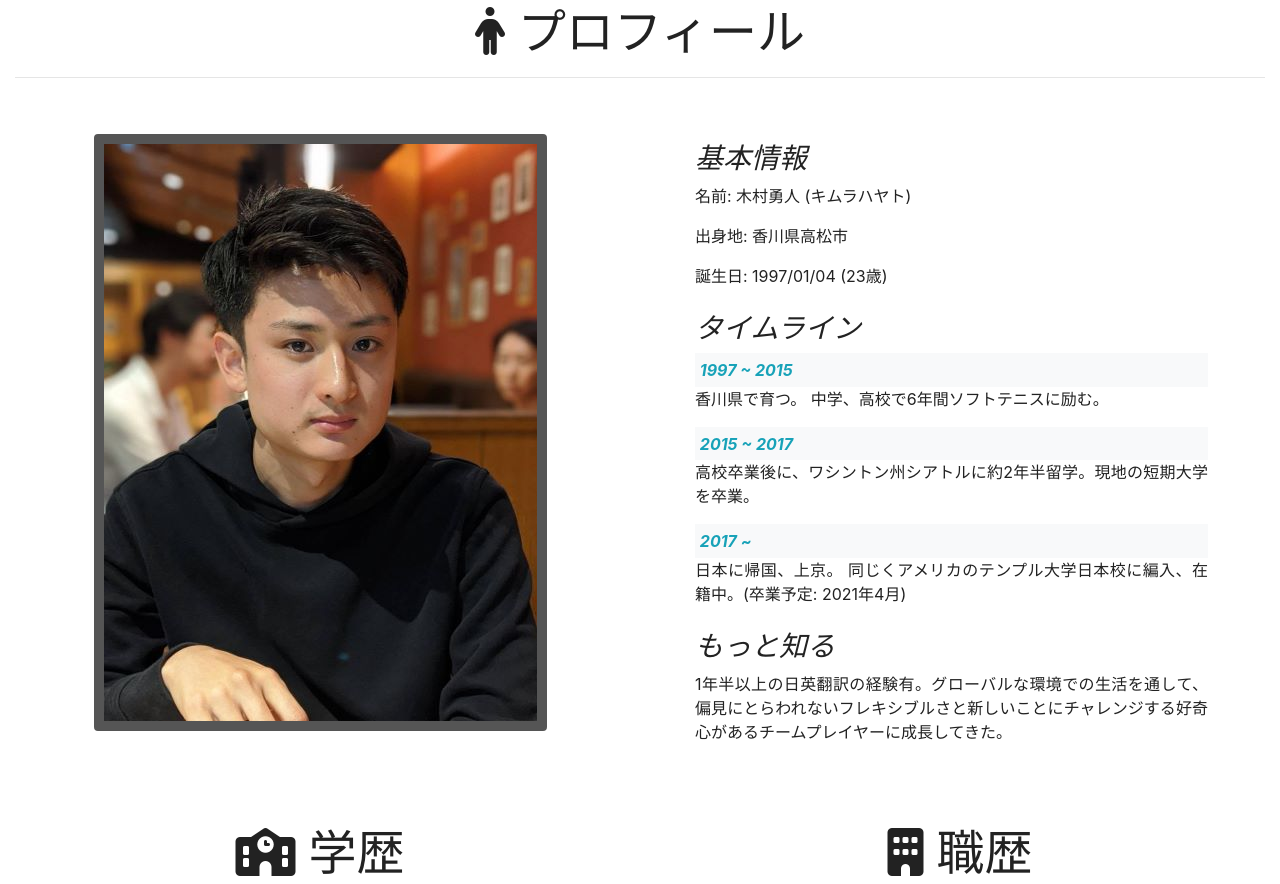
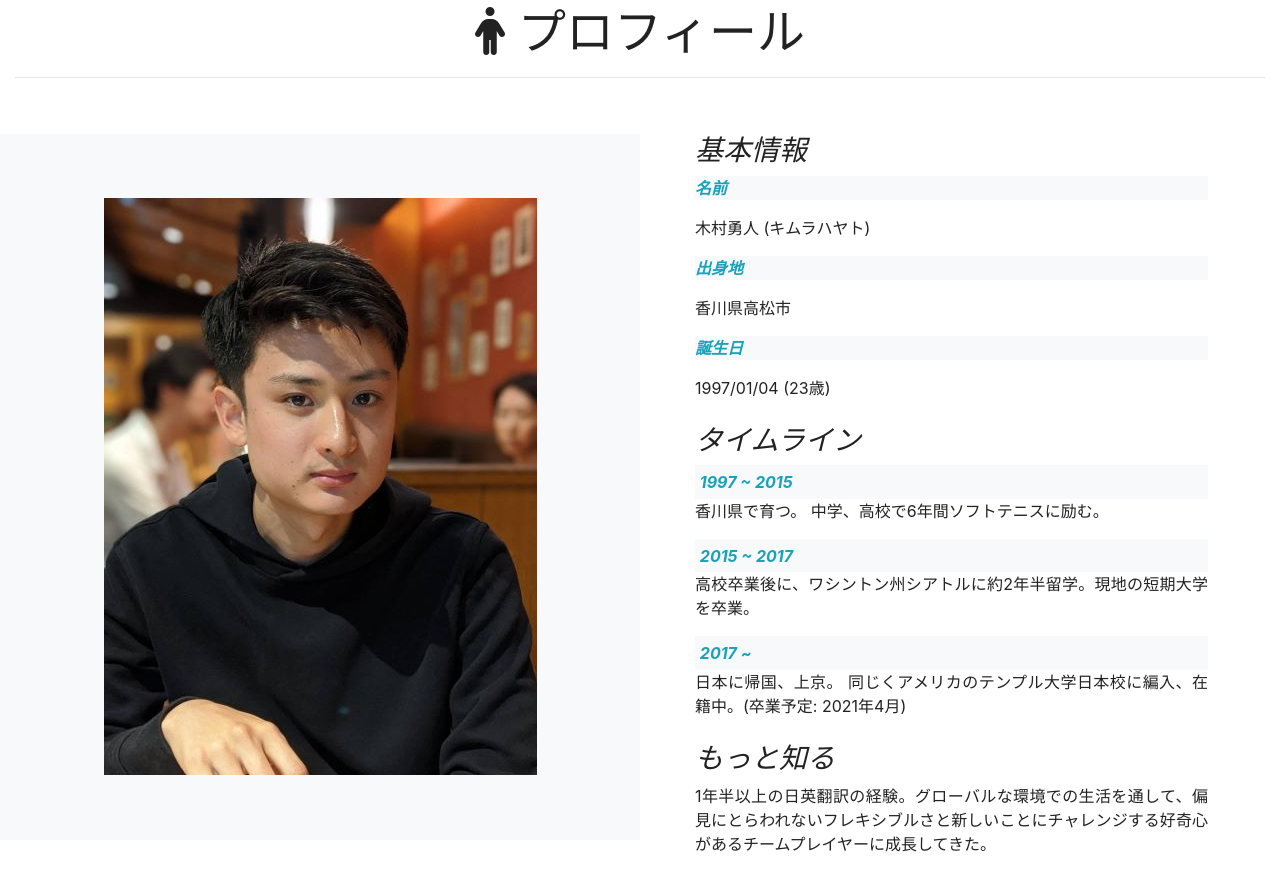
Before and after one commit to hayatomato-14/hayato-kimura, a plain HTML site: page index-ja.html in a window 1280 px wide. Shown: the part 1047-1931 px from the top of the page. Drawn offline with nearby package versions, Linux system fonts and the light colour scheme; some packages are replaced by stand-ins of ours; a script that the page names is missing.

Commit message:
Update index-ja.html

```diff
--- a/index-ja.html
+++ b/index-ja.html
@@ -36,7 +36,7 @@
           </li>
           <li class="nav-item">
               <a class="nav-link" href="#connect">つながる</a>
-          </li><li class="nav-item">
+          </li><li class="nav-item-2">
               <a class="nav-link" href="index.html">言語 (英語)</a>
           </li>
         </ul>
@@ -72,7 +72,7 @@
         </div>
       </div>
       <div class="carousel-item">
-        <img src="img/top4.JPG">
+        <img src="img/top4.jpg">
         <div class="carousel-caption">
           <p><i>もうひとつの家。シアトル。 2016.8.25</i></p>
         </div>
@@ -89,15 +89,20 @@
       </div>
     </div>
     <div class="row padding head-1">
-      <div class="col-lg-6">
-        <img class="profile-img img-fluid rounded mx-auto d-block" src="img/profile.jpg">
+      <div class="jumbotron jumbotron-fluid col-lg-6 bg-light">
+        <div class="container">
+        <img class="img-fluid mx-auto d-block" src="img/profile.jpg">
+        </div>
       </div>
       <div class="col-lg-6">
         <ul class="list-text text-justify">
-          <h3 class="head-1"><i>基本情報</i></h3>
-          <p>名前: 木村勇人 (キムラハヤト)</p>
-          <p>出身地: 香川県高松市</p>
-          <p>誕生日: 1997/01/04 (23歳)</p>
+          <h3><i>基本情報</i></h3>
+          <p class="text-info bg-light"><i><b>名前</b></i></p>
+          <P>木村勇人 (キムラハヤト)</p>
+          <p class="text-info bg-light"><i><b>出身地</b></i></p>
+          <p>香川県高松市</p>
+          <p class="text-info bg-light"><i><b>誕生日</b></i></p>
+          <p>1997/01/04 (23歳)</p>
           <h3 class="head-1"><i>タイムライン</i></h3>
           <li class="text-info bg-light"><i>1997 ~ 2015</i></li>
           <p>香川県で育つ。 中学、高校で6年間ソフトテニスに励む。</p>
@@ -106,7 +111,7 @@
           <li class="text-info bg-light"><i>2017 ~</i></li>
           <p>日本に帰国、上京。 同じくアメリカのテンプル大学日本校に編入、在籍中。(卒業予定: 2021年4月) </p>
           <h3 class="head-1"><i>もっと知る</i></h3>
-          <p>1年半以上の日英翻訳の経験有。グローバルな環境での生活を通して、偏見にとらわれないフレキシブルさと新しいことにチャレンジする好奇心があるチームプレイヤーに成長してきた。</p>
+          <p>1年半以上の日英翻訳の経験。グローバルな環境での生活を通して、偏見にとらわれないフレキシブルさと新しいことにチャレンジする好奇心があるチームプレイヤーに成長してきた。</p>
         </ul>
       </div>
     </div>
@@ -129,6 +134,9 @@
             <li>一般教養学を専攻。社会学、政治学を中心に履修し、アメリカの人種、性差別等について学んだ。</li>
           </ul>
         <li><i><span class="text-info bg-light">2015.4 ~ 2015.8 / ELS 英語学校 シアトル</span></i></li>
+        <ul class="school-text">
+          <li>生きた英語を、世界中から集まってきた学生と共に勉強した。</li>
+        </ul>
         <li><i><span class="text-info bg-light">2013.4 ~ 2015.3 / 高松第一高等学校</span></i></li>
       </ul>
     </div>
@@ -207,13 +215,13 @@
           <img class="card-img-top" src="img/hobby1.jpg">
           <div class="card-body">
             <h4 class="card-title"><i class="fas fa-hiking"></i> ハイキング</h4>
-            <p class="card-text text-justify">基本的に運動が好きだけど、 中でもハイキングがお気に入り。自然とつながって、心も体もリフレッシュできるのでおすすめ。テント登山にもチャレンジしてみたい。</p>
+            <p class="card-text text-justify">基本的に運動が好きだけど、 中でもハイキングがお気に入り。自然とつながって、心も (体も？) リフレッシュ。 (やせる)</p>
           </div>
       </div>
     </div>
     <div class="col-md-4">
       <div class="card">
-          <img class="card-img-top" src="img/hobby2.JPG">
+          <img class="card-img-top" src="img/hobby2.jpg">
           <div class="card-body">
             <h4 class="card-title"><i class="fas fa-mug-hot"></i> コーヒー</h4>
             <p class="card-text text-justify">リラックス、集中するために、コーヒーとスイーツは欠かせない。ブラックコーヒー、カフェラテ、スタバのキャラメルマキアートがお気に入り。</p>
@@ -283,5 +291,5 @@
     speed: 500
   });
 </script>
- </body>
+</body>
 </html>
```
